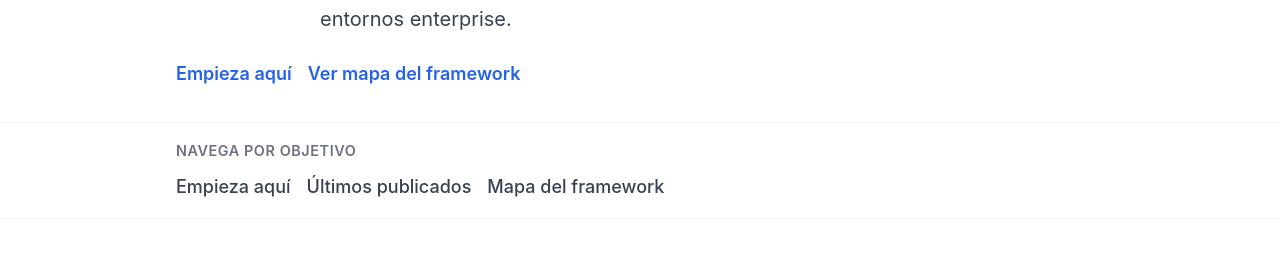
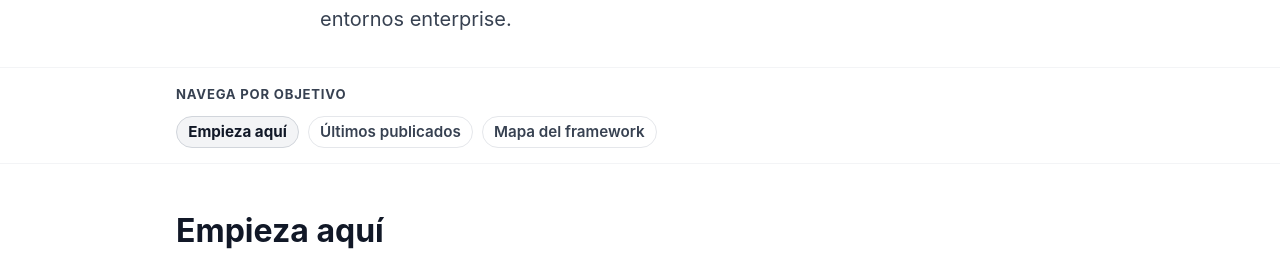
Before and after one commit to migbg83-git/suisse-17, an Angular app in the folder sites/enterprise-ai/archwise/: page /articulos in a window 1280 px wide. Shown: the part 226-493 px from the top of the page. Built offline with nearby package versions, Linux system fonts and the light colour scheme; no server answers.

Commit message:
mejoras ux

```diff
--- a/sites/enterprise-ai/archwise/src/app/pages/articles/articles.component.html
+++ b/sites/enterprise-ai/archwise/src/app/pages/articles/articles.component.html
@@ -6,10 +6,6 @@
         <p class="page-subtitle">
           Índice editorial para CTOs, arquitectos y equipos que escalan IA en entornos enterprise.
         </p>
-        <div class="hero-actions">
-          <a href="#empieza-aqui" class="hero-link">Empieza aquí</a>
-          <a href="#mapa-framework" class="hero-link">Ver mapa del framework</a>
-        </div>
       </div>
     </section>
 
@@ -17,9 +13,9 @@
       <div class="container-listing">
         <p class="anchor-nav-title">Navega por objetivo</p>
         <nav class="anchor-nav-links">
-          <a href="#empieza-aqui">Empieza aquí</a>
-          <a href="#ultimos-publicados">Últimos publicados</a>
-          <a href="#mapa-framework">Mapa del framework</a>
+          <a href="#empieza-aqui" class="anchor-nav-link is-active" aria-current="true">Empieza aquí</a>
+          <a href="#ultimos-publicados" class="anchor-nav-link">Últimos publicados</a>
+          <a href="#mapa-framework" class="anchor-nav-link">Mapa del framework</a>
         </nav>
       </div>
     </section>
--- a/sites/enterprise-ai/archwise/src/app/pages/articles/articles.component.scss
+++ b/sites/enterprise-ai/archwise/src/app/pages/articles/articles.component.scss
@@ -49,53 +49,68 @@
   }
 }
 
-.hero-actions {
-  margin-top: 1.5rem;
-  display: flex;
-  gap: 1rem;
+.anchor-nav-section {
+  border-top: 1px solid var(--aw-gray-100);
+  border-bottom: 1px solid var(--aw-gray-100);
+  padding: 0.95rem 0;
+}
+
+.anchor-nav-title {
+  margin: 0 0 0.65rem;
+  font-size: 0.82rem;
+  letter-spacing: 0.06em;
+  text-transform: uppercase;
+  color: var(--aw-gray-700);
+  font-weight: 700;
+}
+
+.anchor-nav-links {
+  display: inline-flex;
+  align-items: center;
+  gap: 0.55rem;
   flex-wrap: wrap;
 }
 
-.hero-link {
-  color: var(--aw-accent);
+.anchor-nav-link {
+  color: var(--aw-gray-700);
+  text-decoration: none;
   font-weight: 600;
-  text-decoration: none;
-  border-bottom: 1px solid transparent;
-  transition: border-color 150ms;
+  font-size: 0.95rem;
+  line-height: 1.2;
+  padding: 0.38rem 0.7rem;
+  border: 1px solid var(--aw-gray-200);
+  border-radius: 999px;
+  background-color: var(--aw-white);
+  transition: color 150ms, border-color 150ms, background-color 150ms;
 
   &:hover {
-    border-bottom-color: var(--aw-accent);
+    color: var(--aw-gray-900);
+    border-color: var(--aw-gray-300);
+    background-color: var(--aw-gray-50);
+  }
+
+  &:focus-visible {
+    outline: 2px solid var(--aw-gray-300);
+    outline-offset: 1px;
   }
 }
 
-.anchor-nav-section {
-  border-top: 1px solid var(--aw-gray-100);
-  border-bottom: 1px solid var(--aw-gray-100);
-  padding: 1rem 0;
+.anchor-nav-link.is-active {
+  color: var(--aw-gray-900);
+  font-weight: 700;
+  border-color: var(--aw-gray-300);
+  background-color: var(--aw-gray-100);
 }
 
-.anchor-nav-title {
-  margin: 0 0 0.5rem;
-  font-size: 0.9rem;
-  letter-spacing: 0.04em;
-  text-transform: uppercase;
-  color: var(--aw-gray-500);
-  font-weight: 600;
-}
+@media (max-width: 768px) {
+  .anchor-nav-links {
+    display: flex;
+    gap: 0.5rem;
+  }
 
-.anchor-nav-links {
-  display: flex;
-  gap: 1rem;
-  flex-wrap: wrap;
-
-  a {
-    color: var(--aw-gray-700);
-    text-decoration: none;
-    font-weight: 500;
-
-    &:hover {
-      color: var(--aw-accent);
-    }
+  .anchor-nav-link {
+    font-size: 0.9rem;
+    padding: 0.34rem 0.62rem;
   }
 }
 
```
Also changed, not shown: 1 other file (tests, documents, lock files or other folders).
